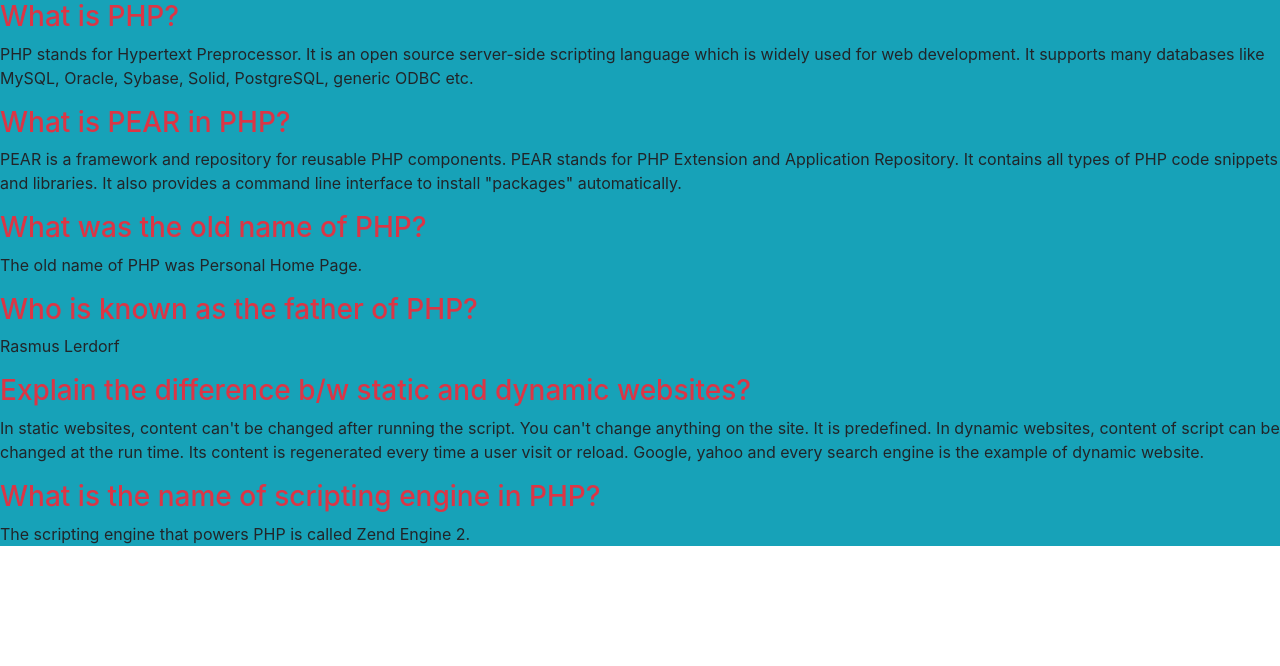
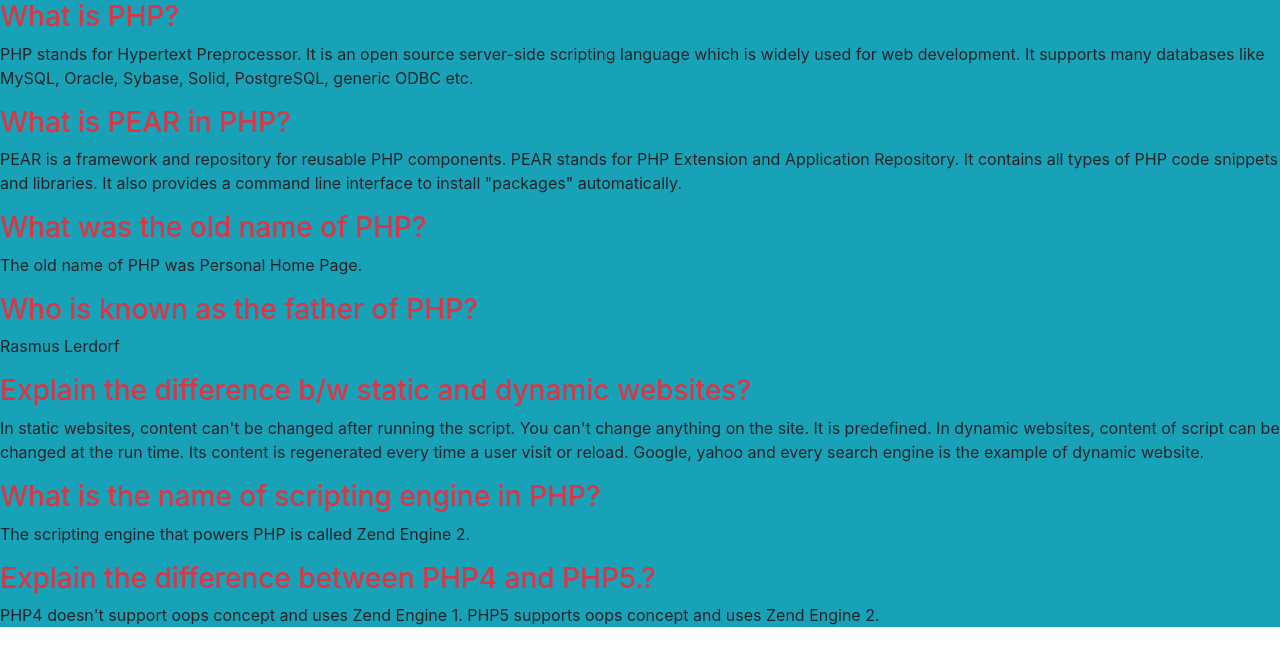
Before and after one commit to NaimBiswas/PHP-Question, a plain HTML site: page index.html in a window 1280 px wide. Drawn offline with nearby package versions, Linux system fonts and the light colour scheme.

Commit message:
Explain the difference between PHP4 and PHP5

```diff
--- a/index.html
+++ b/index.html
@@ -80,6 +80,16 @@
          <p>
             The scripting engine that powers PHP is called Zend Engine 2.
          </p>
+         <!-- Question  -->
+         <h3 class="text-danger">
+            Explain the difference between PHP4 and PHP5.?
+         </h3>
+         <!-- Anster  -->
+         <p>
+            PHP4 doesn't support oops concept and uses Zend Engine 1.
+
+            PHP5 supports oops concept and uses Zend Engine 2.
+         </p>
 
       </section>
 
```
